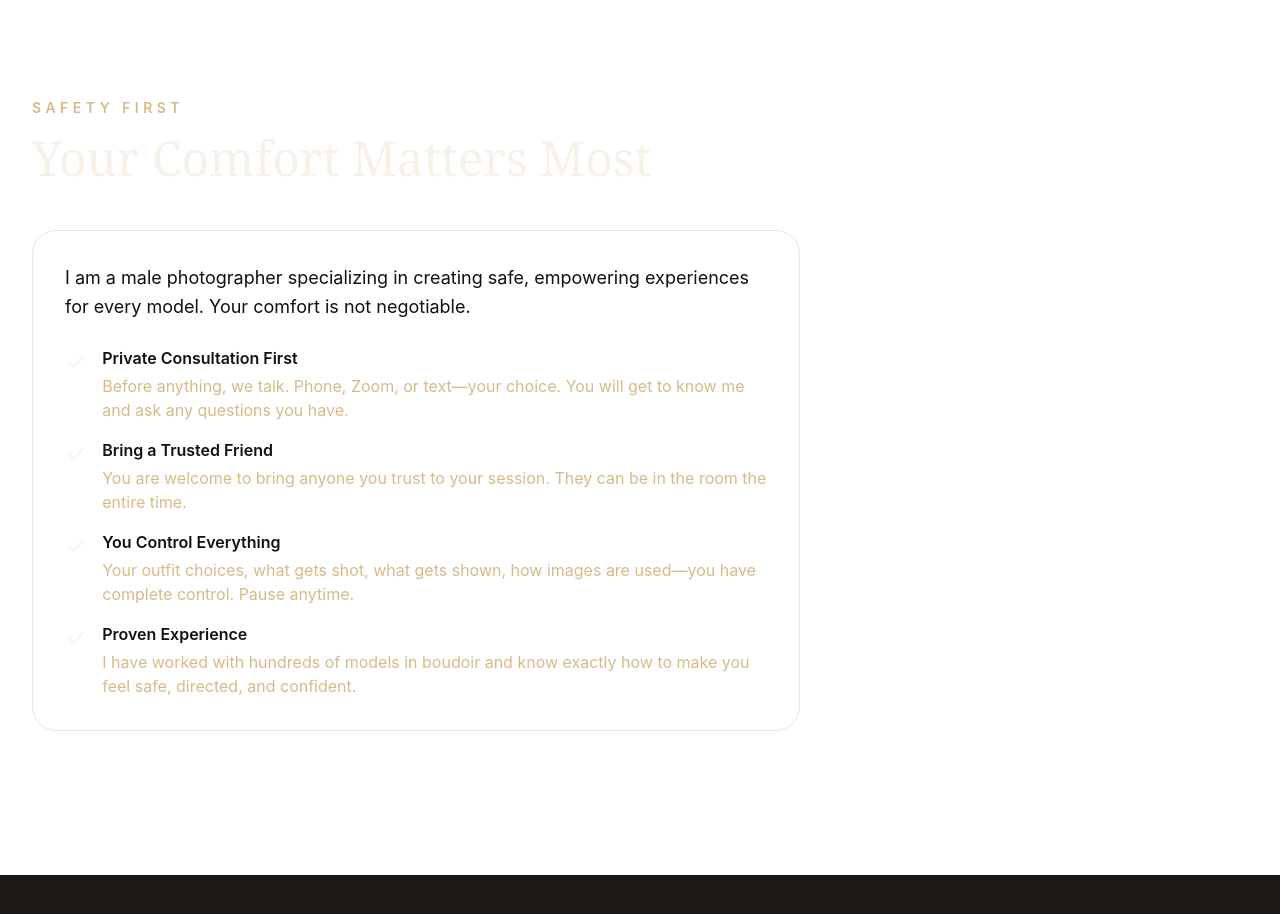
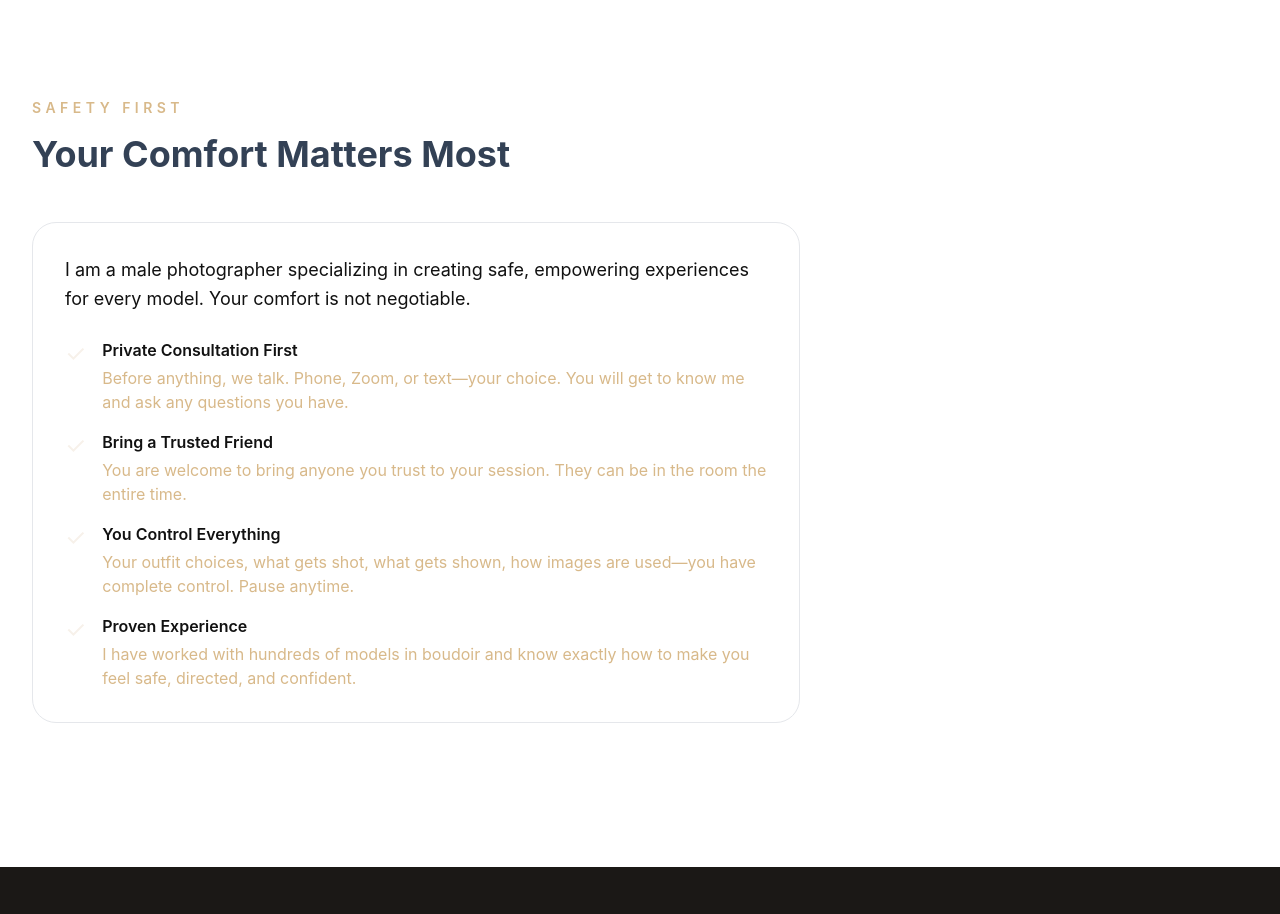
Before and after one commit to codegenius1010/second-skin-boudoir, a Next.js app: page /portfolio-models in a window 1280 px wide. Shown: the part 1700-2614 px from the top of the page. Built offline with nearby package versions, Linux system fonts and the light colour scheme; no server answers.

Commit message:
Update portfolio models page 'Your Comfort Matters Most' heading to slate-700 for better readability

```diff
--- a/app/portfolio-models/page.tsx
+++ b/app/portfolio-models/page.tsx
@@ -68,7 +68,7 @@ export default function PortfolioModels() {
 
       <Section className="bg-white">
         <Eyebrow>Safety First</Eyebrow>
-        <Heading>Your Comfort Matters Most</Heading>
+        <h2 className="text-4xl font-bold text-slate-700 mb-8">Your Comfort Matters Most</h2>
         <div className="mt-12 max-w-3xl">
           <div className="bg-gradient-to-br from-rose-50 to-amber-50 border border-rose-200 rounded-3xl p-8 mb-8">
             <p className="text-charcoal text-lg leading-relaxed mb-6">
```
